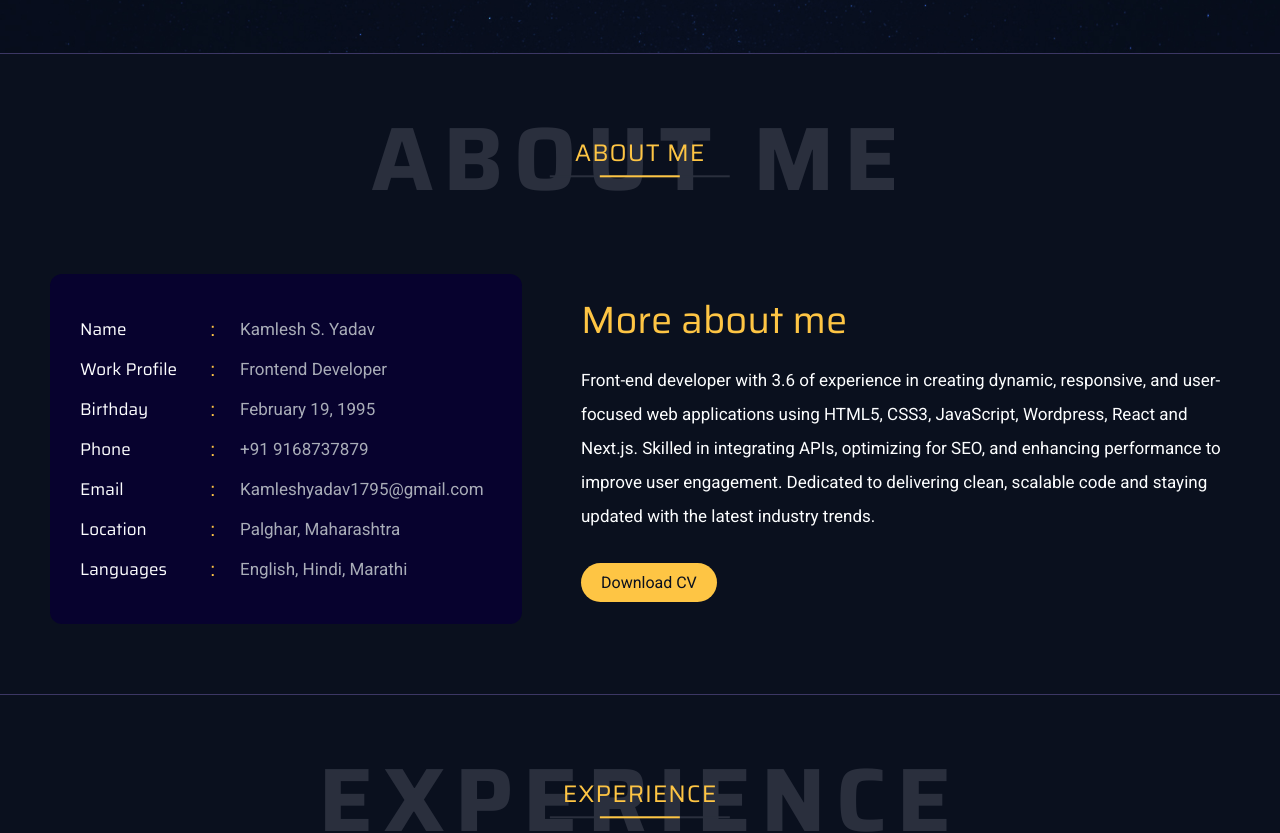
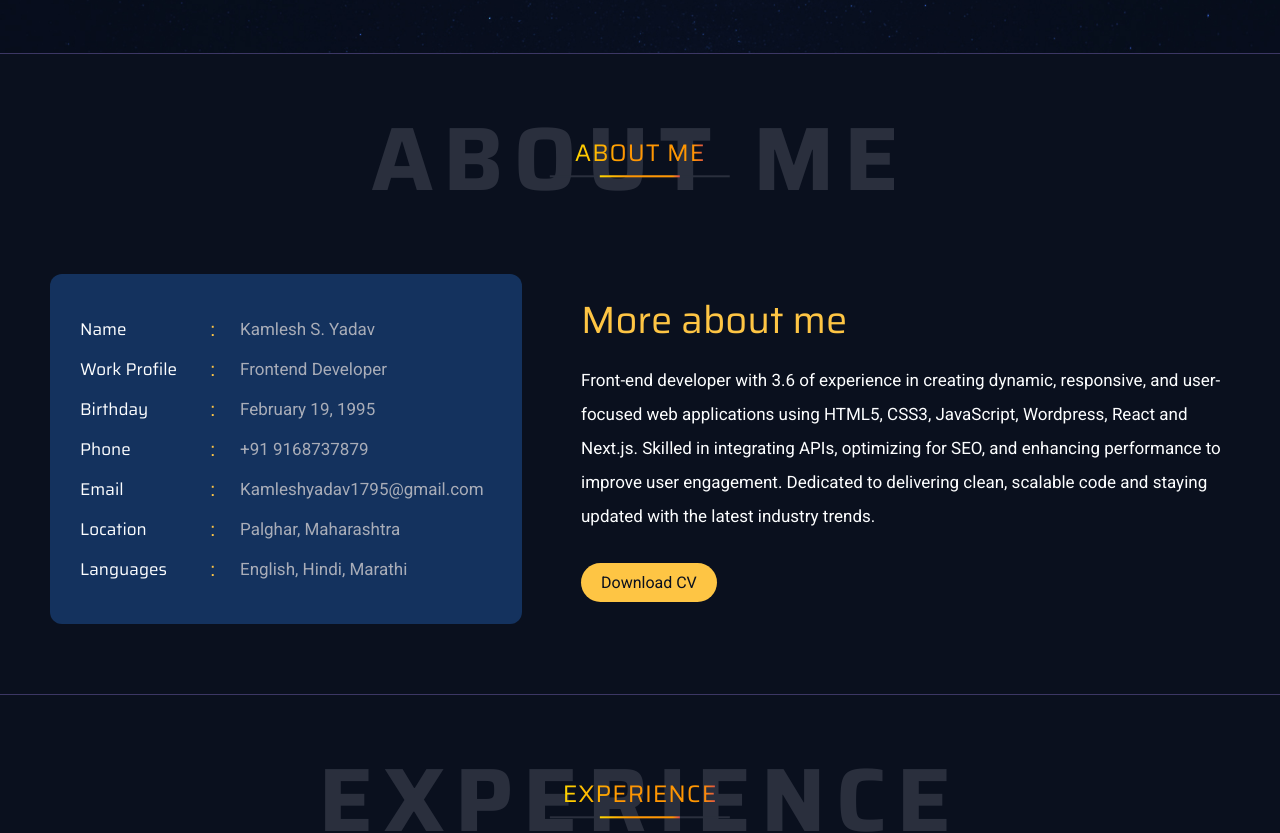
Before and after one commit to kamleshyad/next-portfolio, a Next.js app: page / in a window 1280 px wide. Shown: the part 534-1367 px from the top of the page. Built offline with nearby package versions, Linux system fonts and the light colour scheme.

Commit message:
text gradient and background added

```diff
--- a/app/_assets/css/mixins.scss
+++ b/app/_assets/css/mixins.scss
@@ -42,3 +42,9 @@
     width: 100%;
     z-index: $z-index;
 }
+
+@mixin gradient-text() {
+    background: $gradient;
+    -webkit-background-clip: text;
+    -webkit-text-fill-color: transparent;
+}
--- a/app/_assets/css/variables.scss
+++ b/app/_assets/css/variables.scss
@@ -6,5 +6,8 @@ $color-white: #fdfeff;
 $color-yellow: #fec544;
 $color-lightgrey: #a9adb8;
 $color-grey: #2a2f3d;
-$color-blue: #07022e;
+$color-blue: #14325e;
 $color-border: #3c3764;
+$color-darkBlue: #0b1c42;
+
+$gradient : linear-gradient(87.41deg, #FFD600 0%, #FF9602 37.67%, #FF9602 90.67%, #dd4c4c 99.45%);
--- a/app/_components/molecules/sectiontitle/sectiontitle.module.scss
+++ b/app/_components/molecules/sectiontitle/sectiontitle.module.scss
@@ -1,6 +1,6 @@
 .titlesec{@include rel();
     h2{@include rel(); @include text-style(90px, $color-grey, 700, 70px); text-transform: uppercase; letter-spacing: 10px; text-align: center; z-index: 1; font-family: $secondary-font; margin-bottom: 80px;}
-    p{@include absolute(); @include text-style(24px, $color-yellow, 500, normal); text-transform: uppercase; top: 50%; left: 50%; transform: translate(-50%, -65%); z-index: 2; letter-spacing: 1px; text-align: center; font-family: $secondary-font;
+    p{@include absolute(); @include text-style(24px, $color-yellow, 500, normal); text-transform: uppercase; top: 50%; left: 50%; transform: translate(-50%, -65%); z-index: 2; letter-spacing: 1px; text-align: center; font-family: $secondary-font; @include gradient-text();
         &::before{content: ''; position: absolute; bottom: -5px; left: 50%; transform: translateX(-50%); width: 180px; height: 2px; background: $color-grey;}
-        &::after{content: ''; position: absolute; bottom: -5px; left: 50%; transform: translateX(-50%); width: 80px; height: 2px; background: $color-yellow;}}
+        &::after{content: ''; position: absolute; bottom: -5px; left: 50%; transform: translateX(-50%); width: 80px; height: 2px; background: $gradient;}}
 }
--- a/app/_components/organisms/banner/banner.module.scss
+++ b/app/_components/organisms/banner/banner.module.scss
@@ -3,7 +3,7 @@
         @include d-flex(30px, row, wrap); font-size: 0; justify-content: space-between; align-items: center;
             .bnrleftsec { width: 48%;
                 h1{@include text-style(60px, $color-white, 500, 60px); font-family: $secondary-font;
-                span{display: block; margin-top: 30px; color: $color-yellow;}
+                span{display: block; margin-top: 30px; color: $color-yellow; @include gradient-text();}
             }
             h2{@include text-style(50px, $color-lightgrey, 500, 60px); font-family: $secondary-font; margin-top: 25px;}
         }
```
Also changed, not shown: app/(pages)/about/page.jsx (+3 -9 lines).
